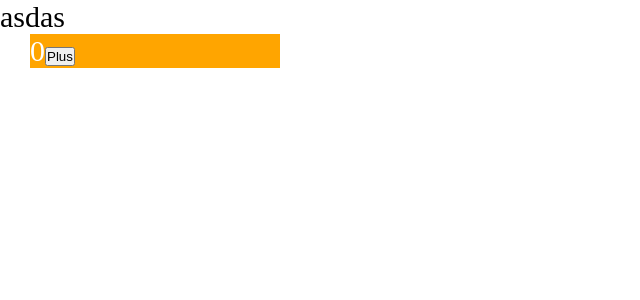
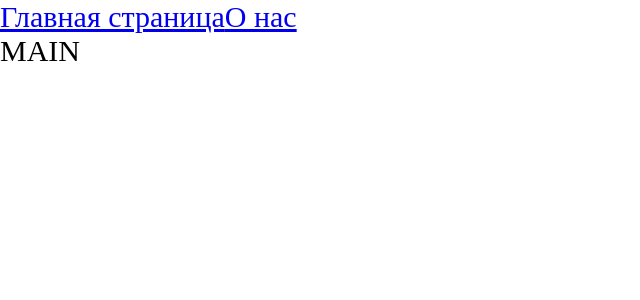
Before and after one commit to Atamazow/webpack, a React app: page / in a window 1280 px wide. Shown: the top 300 px of the page, without its empty margins (0-640 px from the left). Built offline with nearby package versions, Linux system fonts and the light colour scheme.

Commit message:
Добавил роутинг, добавил пакерт react-router-dom и реаизовал код сплитинг

```diff
--- a/package.json
+++ b/package.json
@@ -98,6 +98,7 @@
     "html-webpack-plugin": "^5.5.0",
     "mini-css-extract-plugin": "^2.5.3",
     "prettier": "^2.8.6",
+    "react-router-dom": "^6.2.1",
     "sass": "^1.49.9",
     "sass-loader": "^12.6.0",
     "style-loader": "^3.3.1",
--- a/src/App.tsx
+++ b/src/App.tsx
@@ -1,11 +1,23 @@
-import React from 'react';
-import {Counter} from "./components/Counter";
+import React, { Suspense } from 'react';
+import {Route, Routes, Link} from "react-router-dom";
+import {AboutPageAsync} from "./pages/AboutPage/AboutPage.async";
+import {MainPageAsync} from "./pages/MainPage/MainPage.async";
 import './index.scss'
+
+
+
 function App() {
     return (
         <div className='app'>
-            asdas
-            <Counter/>
+            <Link to={'/'}>Главная страница</Link>
+            <Link to={'/about'}>О нас</Link>
+           <Suspense fallback={<div>...Loading</div>}>
+               <Routes>
+                   <Route path='/about' element={<AboutPageAsync/>}/>
+                   <Route path='/' element={<MainPageAsync/>}/>
+               </Routes>
+           </Suspense>
+
         </div>
     );
 }
--- a/src/index.tsx
+++ b/src/index.tsx
@@ -1,6 +1,10 @@
-import {render} from "react-dom";
+import { render } from "react-dom";
 import App from "./App";
+import { BrowserRouter } from "react-router-dom";
 
-
-
-render(<App/>,document.getElementById('root'))
+render(
+  <BrowserRouter>
+    <App />
+  </BrowserRouter>,
+  document.getElementById("root")
+);
--- /dev/null
+++ b/src/pages/AboutPage/AboutPage.async.tsx
@@ -0,0 +1,6 @@
+import {lazy} from "react";
+
+export const AboutPageAsync = lazy(() => new Promise(resolve  => {
+    // @ts-ignore
+    setTimeout(() => resolve(import('./AboutPage')),1000)
+} ))
--- /dev/null
+++ b/src/pages/AboutPage/AboutPage.tsx
@@ -0,0 +1,9 @@
+import React from 'react';
+
+function AboutPage() {
+    return (
+        <div>ABOUt</div>
+    );
+}
+
+export default AboutPage;
--- /dev/null
+++ b/src/pages/MainPage/MainPage.async.tsx
@@ -0,0 +1,6 @@
+import {lazy} from "react";
+
+export const MainPageAsync = lazy(() => new Promise(resolve  => {
+        // @ts-ignore
+    setTimeout(() => resolve(import('./MainPage')),1000)
+} ))
--- /dev/null
+++ b/src/pages/MainPage/MainPage.tsx
@@ -0,0 +1,9 @@
+import React from 'react';
+
+function MainPage() {
+    return (
+        <div>MAIN</div>
+    );
+}
+
+export default MainPage;
```
Also changed, not shown: 2 other files (tests, documents, lock files or other folders).
